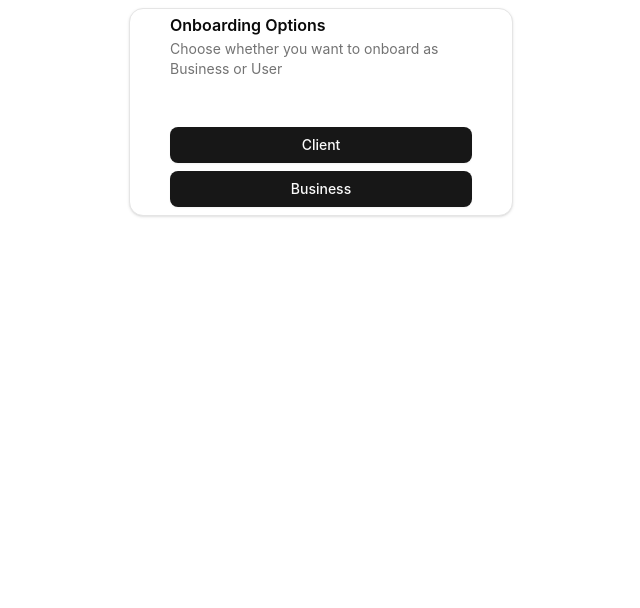
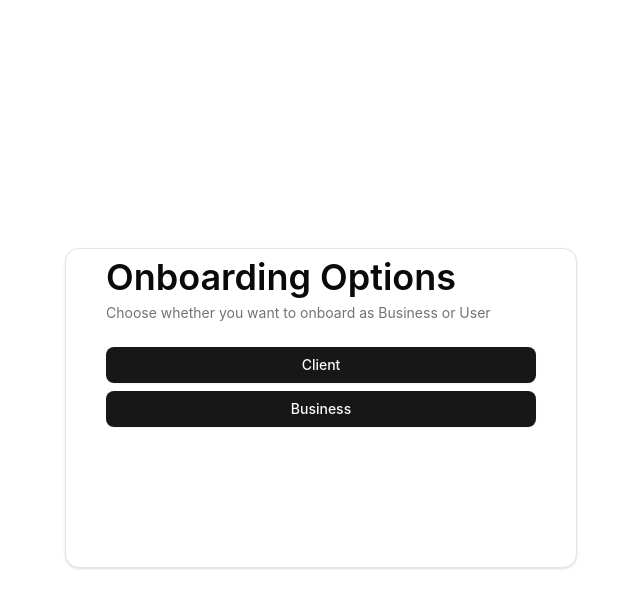
Before and after one commit to migsc/dsd-cohort-summer-2025, a Next.js app: page /onboarding in a window 1280 px wide. Shown: the top 608 px of the page, without its empty margins (319-959 px from the left). Built offline with nearby package versions, Linux system fonts and the light colour scheme.

Commit message:
updating my branch

```diff
--- a/src/app/onboarding/page.tsx
+++ b/src/app/onboarding/page.tsx
@@ -12,14 +12,14 @@ import Link from "next/link"; // App Router: import { Link } from "next/link";
 
 export default function CardDemo() {
   return (
-    <Card className="container mx-auto w-full max-w-sm px-4 py-2">
+    <div className="flex items-center justify-center w-full h-screen">
+    <Card className="container mx-auto w-full h-80 max-w-lg px-4 py-2">
       <CardHeader>
-        <CardTitle>Onboarding Options</CardTitle>
+        <CardTitle className="text-4xl">Onboarding Options</CardTitle>
         <CardDescription>
           Choose whether you want to onboard as Business or User
         </CardDescription>
       </CardHeader>
-      <CardContent></CardContent>
       <CardFooter className="flex-col gap-2">
         <Link href={"/onboarding/client"} className="w-full">
           <Button className="w-full">Client</Button>
@@ -29,5 +29,6 @@ export default function CardDemo() {
         </Link>
       </CardFooter>
     </Card>
+    </div>
   );
 }
--- a/src/app/page.tsx
+++ b/src/app/page.tsx
@@ -7,6 +7,7 @@ import Navigation from "@/components/navigation";
 
 export default function Home(){
 	const router = useRouter();
+
 	return(
 		<header className="flex gap-7 w-screen h-screen flex-col items-center text-black grid-background">
 			<nav className="flex justify-center md:justify-between w-full p-4 px-20 max-w-[2000px]">
@@ -31,7 +32,7 @@ export default function Home(){
 					<h1 className="text-6xl font-black mb-5 mt-3 uppercase	">Your assistant who manages your customers cleaning needs.</h1>
 					<p className="max-w-[700px] leading-8 mb-5">Our app is a comprehensive software platform that empowers cleaning businesses to launch and manage their operations online. From initial setup to customer bookings and payment processing, we provide everything cleaning professionals need to run their business efficiently.</p>
 
-					<a href="./login" className=" flex gap-2.5 w-fit p-4 rounded-xl border bg-white border-blue-600 text-blue-600 hover:bg-blue-600 hover:text-white transition-colors duration-300 cursor-pointer">Get Started Managing Your Business <SquareChevronRight /></a>
+					<a href="./onboarding" className=" flex gap-2.5 w-fit p-4 rounded-xl border bg-white border-blue-600 text-blue-600 hover:bg-blue-600 hover:text-white transition-colors duration-300 cursor-pointer">Get Started Managing Your Business <SquareChevronRight /></a>
 				</div>
 				{/* large logo */}
 				<div className="hidden md:block">
```
